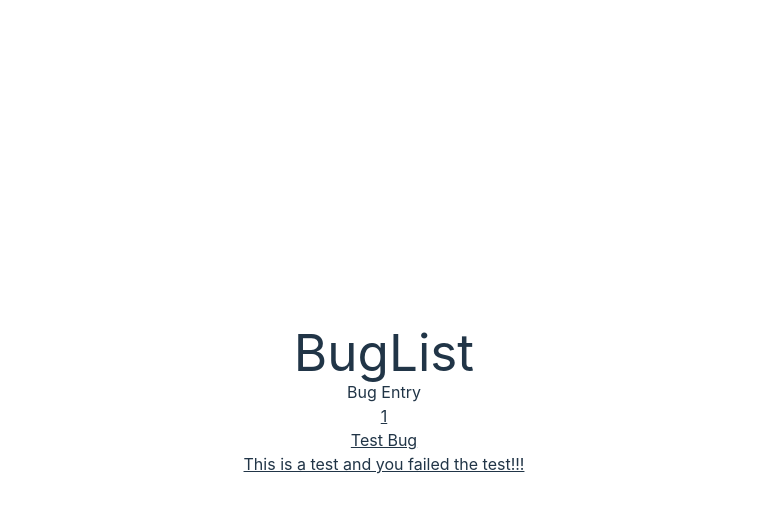
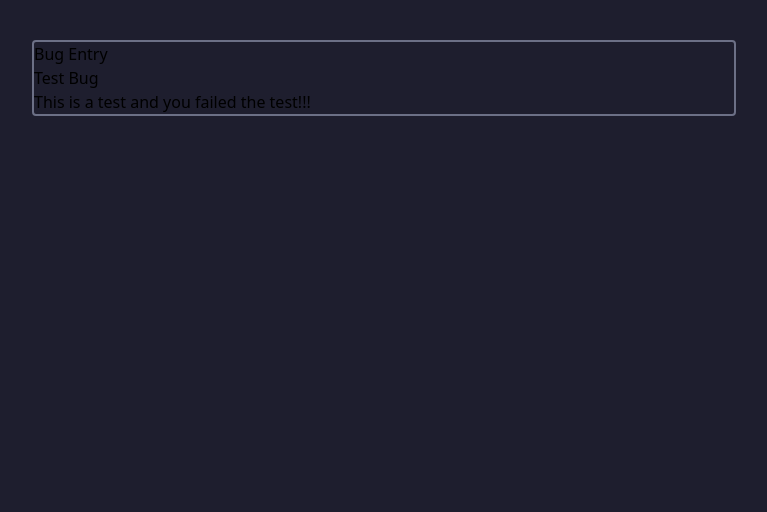
Before and after one commit to Dylan-Clarry/bug-tracker, a React (Vite) app: page / in a window 1280 px wide. Shown: the top 512 px of the page, without its empty margins (256-1023 px from the left). Built offline with nearby package versions, Linux system fonts and the light colour scheme.

Commit message:
tailwind styles working

```diff
--- a/src/App.css
+++ /dev/null
@@ -1,41 +0,0 @@
-#root {
-  max-width: 1280px;
-  margin: 0 auto;
-  padding: 2rem;
-  text-align: center;
-}
-
-.logo {
-  height: 6em;
-  padding: 1.5em;
-  will-change: filter;
-}
-.logo:hover {
-  filter: drop-shadow(0 0 2em #646cffaa);
-}
-.logo.react:hover {
-  filter: drop-shadow(0 0 2em #61dafbaa);
-}
-
-@keyframes logo-spin {
-  from {
-    transform: rotate(0deg);
-  }
-  to {
-    transform: rotate(360deg);
-  }
-}
-
-@media (prefers-reduced-motion: no-preference) {
-  a:nth-of-type(2) .logo {
-    animation: logo-spin infinite 20s linear;
-  }
-}
-
-.card {
-  padding: 2em;
-}
-
-.read-the-docs {
-  color: #888;
-}
--- a/src/App.tsx
+++ b/src/App.tsx
@@ -1,9 +1,8 @@
-import "./App.css";
 import BugList from "./Components/BugList";
 
 function App() {
   return (
-    <div className="App">
+    <div className="App bg-cat-base h-screen">
       <BugList />
     </div>
   );
--- a/src/Components/BugEntry.tsx
+++ b/src/Components/BugEntry.tsx
@@ -8,8 +8,7 @@ const BugEntry: React.FC<IBugEntryProps> = ({ bug }) => {
   return (
     <div className="BugEntry">
       <h2>Bug Entry</h2>
-      <ul className="underline">
-        <li>{bug.id}</li>
+      <ul className="">
         <li>{bug.title}</li>
         <li>{bug.text}</li>
         <li>{bug.closed}</li>
--- a/src/Components/BugList.tsx
+++ b/src/Components/BugList.tsx
@@ -12,13 +12,14 @@ const testBugList: Bug[] = [
 
 const BugList: React.FC = () => {
   return (
-    <div className="BugList">
-      <h1>BugList</h1>
-      <ul>
-        {testBugList.map((bug) => {
-          return <BugEntry bug={bug} />;
-        })}
-      </ul>
+    <div className="BugList flex">
+      <div className="mt-10 mx-72 w-full border-solid border-2 border-cat-overlay0 rounded">
+        <ul>
+          {testBugList.map((bug) => {
+            return <BugEntry bug={bug} />;
+          })}
+        </ul>
+      </div>
     </div>
   );
 };
--- a/src/index.css
+++ b/src/index.css
@@ -3,72 +3,4 @@
 @tailwind utilities;
 
 :root {
-  font-family: Inter, Avenir, Helvetica, Arial, sans-serif;
-  font-size: 16px;
-  line-height: 24px;
-  font-weight: 400;
-
-  color-scheme: light dark;
-  color: rgba(255, 255, 255, 0.87);
-  background-color: #242424;
-
-  font-synthesis: none;
-  text-rendering: optimizeLegibility;
-  -webkit-font-smoothing: antialiased;
-  -moz-osx-font-smoothing: grayscale;
-  -webkit-text-size-adjust: 100%;
 }
-
-a {
-  font-weight: 500;
-  color: #646cff;
-  text-decoration: inherit;
-}
-a:hover {
-  color: #535bf2;
-}
-
-body {
-  margin: 0;
-  display: flex;
-  place-items: center;
-  min-width: 320px;
-  min-height: 100vh;
-}
-
-h1 {
-  font-size: 3.2em;
-  line-height: 1.1;
-}
-
-button {
-  border-radius: 8px;
-  border: 1px solid transparent;
-  padding: 0.6em 1.2em;
-  font-size: 1em;
-  font-weight: 500;
-  font-family: inherit;
-  background-color: #1a1a1a;
-  cursor: pointer;
-  transition: border-color 0.25s;
-}
-button:hover {
-  border-color: #646cff;
-}
-button:focus,
-button:focus-visible {
-  outline: 4px auto -webkit-focus-ring-color;
-}
-
-@media (prefers-color-scheme: light) {
-  :root {
-    color: #213547;
-    background-color: #ffffff;
-  }
-  a:hover {
-    color: #747bff;
-  }
-  button {
-    background-color: #f9f9f9;
-  }
-}
--- a/tailwind.config.cjs
+++ b/tailwind.config.cjs
@@ -2,7 +2,16 @@
 module.exports = {
   content: ["./index.html", "./src/**/*.{js,ts,jsx,tsx}"],
   theme: {
-    extend: {},
+    extend: {
+      colors: {
+        "cat-base": "#1e1e2e",
+        "cat-surface0": "#313244",
+        "cat-overlay0": "#6c7086",
+        "cat-text": "#cdd6f4",
+        "cat-sapphire": "#74c7ec",
+        "cat-green": "#a6e3a1",
+      },
+    },
   },
   plugins: [],
 };
```
